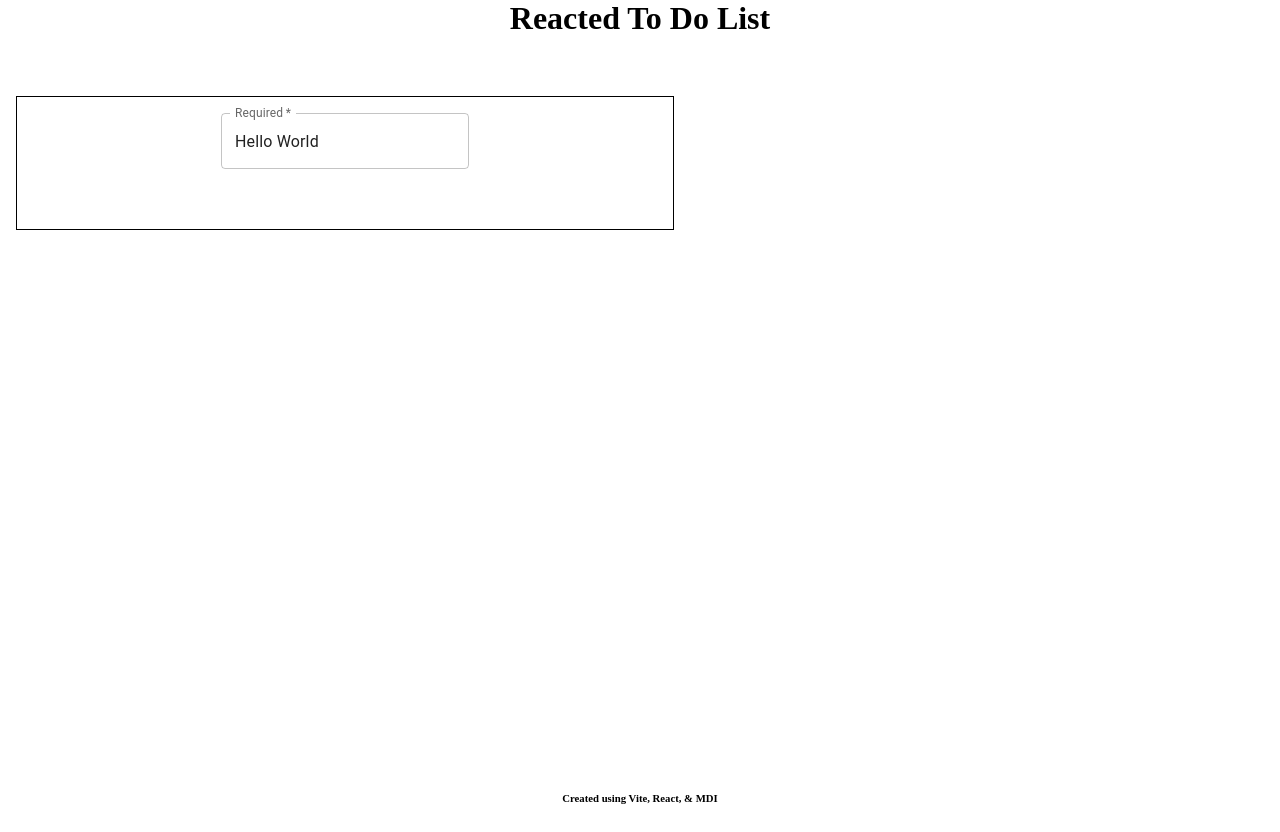
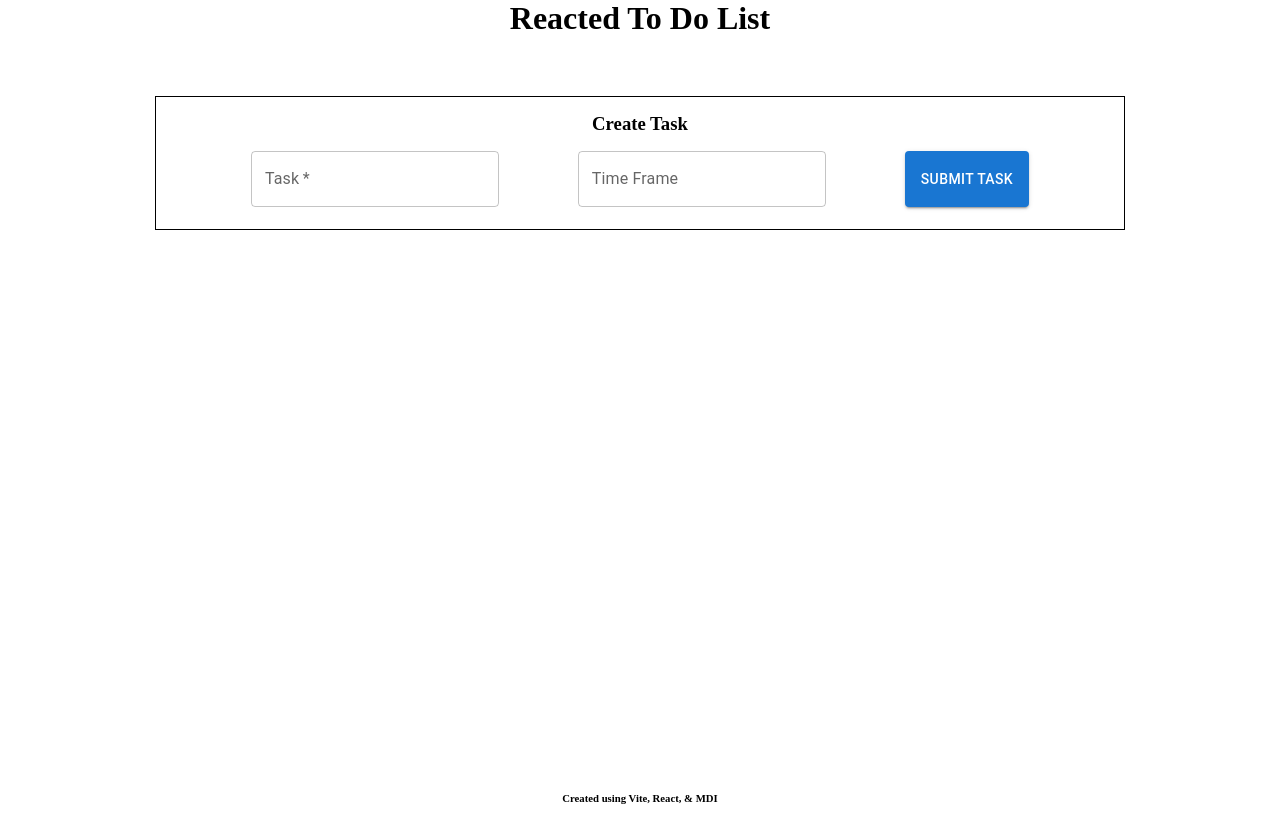
Before and after one commit to KWilson718/react-to-do-list, a React (Vite) app: page / in a window 1280 px wide. Built offline with nearby package versions, Linux system fonts and the light colour scheme.

Commit message:
Added the layout for the input field

```diff
--- a/src/components/Input.jsx
+++ b/src/components/Input.jsx
@@ -1,24 +1,36 @@
 import Box from '@mui/material/Box';
 import TextField from '@mui/material/TextField';
+import Button from '@mui/material/Button';
 
 export default function Input() {
     return (
         <div id='inputComponent'>
             <Box
-                component='form'
+                component="form"
                 sx={{
-                    width: 1/2,
+                    width: 3/4,
                     height: 100,
                     border: 1,
                     padding: 2,
                 }}
+                noValidate
+                autoComplete="off"
             >
-                <TextField
-                    required
-                    id="outlined-required"
-                    label="Required"
-                    defaultValue="Hello World"
-                />
+                <h3 className='inputTitle'>Create Task</h3>
+                <div className='inputRow'>
+                    <TextField
+                        required
+                        id="outlined-required"
+                        label="Task"
+                    />
+
+                    <TextField
+                        id="outlined"
+                        label="Time Frame"
+                    />
+
+                    <Button variant="contained">Submit Task</Button>
+                </div>
             </Box>
         </div>
     );
--- a/src/index.css
+++ b/src/index.css
@@ -1,3 +1,4 @@
+/* General Structure */
 * {
     padding: 0;
     margin: 0;
@@ -19,3 +20,21 @@
 #footerComponent {
     min-height: 5vh;
 }
+
+
+/* Input Section Styling */
+#inputComponent {
+    display: flex;
+    align-items: center;
+    justify-content: center;
+}
+
+.inputRow {
+    width: 100%;
+    display: flex;
+    justify-content: space-evenly;
+}
+
+.inputTitle {
+    padding-bottom: 1rem;
+}
```
